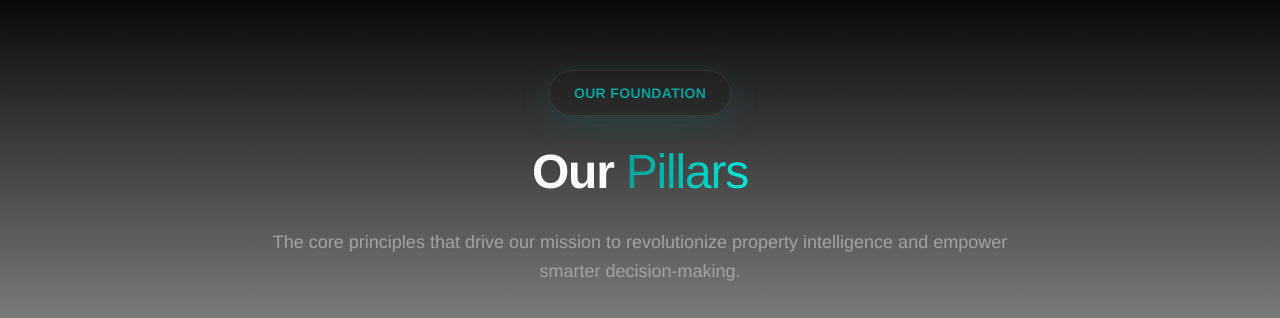
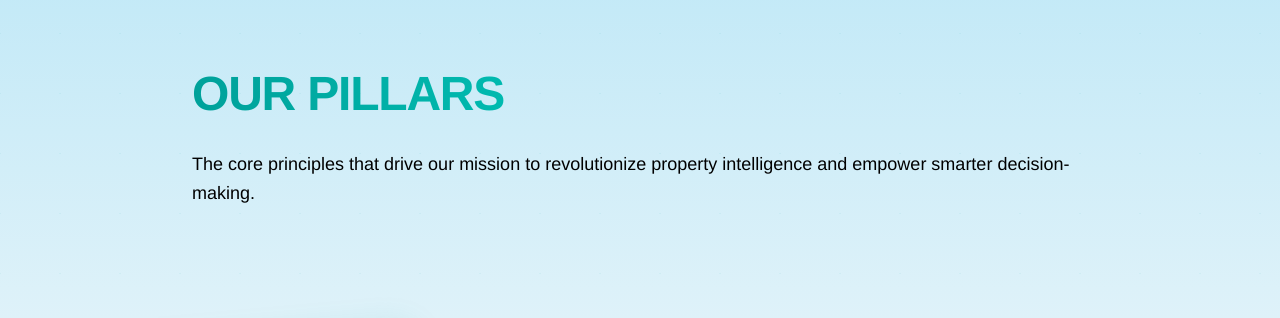
Before and after one commit to DevMysticCode/openproperty_new_website, a React (Vite) app: page / in a window 1280 px wide. Shown: the part 5462-5780 px from the top of the page. Built offline with nearby package versions, Linux system fonts and the light colour scheme; grey boxes are pictures that could not be loaded.

Commit message:
Updated header section of the pillars

```diff
--- a/src/components/PillarsSection.tsx
+++ b/src/components/PillarsSection.tsx
@@ -81,12 +81,12 @@ export default function PillarsSection() {
   })
 
   // **FADE IN/OUT ANIMATION CODE - Apply this pattern throughout the app**
-  const opacity = useTransform(scrollYProgress, [0, 0.2, 0.8, 1], [0, 1, 1, 0])
-  const scale = useTransform(
-    scrollYProgress,
-    [0, 0.2, 0.8, 1],
-    [0.8, 1, 1, 0.8]
-  )
+  // const opacity = useTransform(scrollYProgress, [0, 0.2, 0.8, 1], [0, 1, 1, 0])
+  // const scale = useTransform(
+  //   scrollYProgress,
+  //   [0, 0.2, 0.8, 1],
+  //   [0.8, 1, 1, 0.8]
+  // )
 
   // Horizontal scroll transform
   const x = useTransform(scrollYProgress, [0, 1], ['0%', '-70%'])
@@ -94,8 +94,8 @@ export default function PillarsSection() {
   return (
     <motion.section
       ref={containerRef}
-      style={{ opacity, scale }} // **FADE ANIMATION APPLIED HERE**
-      className="relative py-24 bg-gradient-to-b from-black via-gray-50 to-white overflow-hidden"
+      // style={{ opacity, scale }} // **FADE ANIMATION APPLIED HERE**
+      className="relative py-24 bg-gradient-to-b from-[#c2e9f7] via-gray-50 to-white overflow-hidden"
     >
       {/* Background Pattern */}
       <div className="absolute inset-0 opacity-5">
@@ -115,27 +115,13 @@ export default function PillarsSection() {
           initial={{ opacity: 0, y: 100 }}
           animate={isInView ? { opacity: 1, y: 0 } : {}}
           transition={{ duration: 1.5, ease: [0.23, 1, 0.32, 1] }}
-          className="text-center mb-20"
+          className="text-start mb-20 w-full max-w-4xl mx-auto"
         >
-          <motion.div
-            initial={{ opacity: 0, scale: 0.8 }}
-            animate={isInView ? { opacity: 1, scale: 1 } : {}}
-            transition={{ duration: 1, delay: 0.3 }}
-            className="inline-flex items-center px-6 py-3 rounded-full bg-[#00a19a]/10 border border-[#00a19a]/20 mb-8 glassmorphism"
-          >
-            <span className="text-[#00a19a] font-semibold text-sm tracking-wide uppercase">
-              Our Foundation
-            </span>
-          </motion.div>
-
-          <h2 className="text-3xl sm:text-4xl lg:text-5xl font-bold mb-8 tracking-tight leading-tight text-foreground">
-            Our{' '}
-            <span className="bg-gradient-to-r from-[#00a19a] via-[#00c4b8] to-[#00e6d6] bg-clip-text text-transparent">
-              Pillars
-            </span>
+          <h2 className="text-3xl sm:text-4xl lg:text-5xl font-bold mb-8 tracking-tight leading-tight bg-gradient-to-r from-[#00a19a] via-[#00c4b8] to-[#00e6d6] bg-clip-text text-transparent">
+            OUR PILLARS
           </h2>
 
-          <p className="text-lg text-muted-foreground max-w-3xl mx-auto leading-relaxed font-light">
+          <p className="text-black text-18 mx-auto leading-relaxed font-light">
             The core principles that drive our mission to revolutionize property
             intelligence and empower smarter decision-making.
           </p>
```
